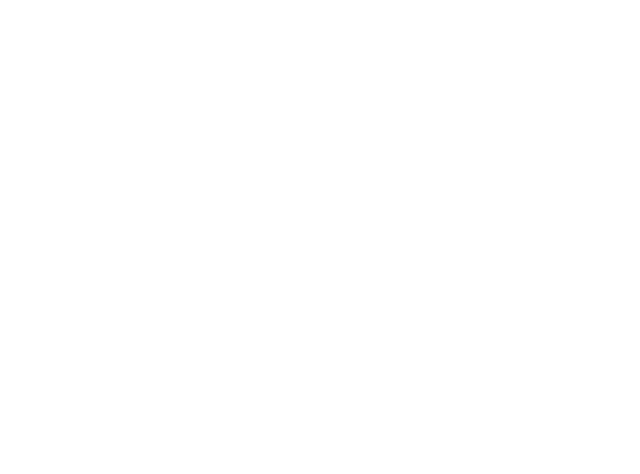
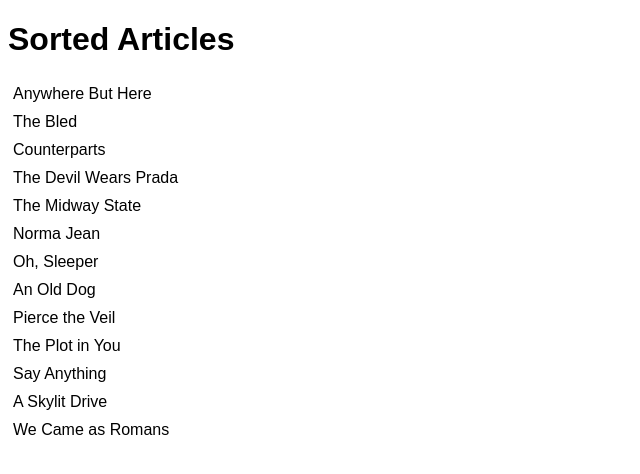
Before and after one commit to acciojob/sorting-articles-Pravalpratap, a website: page main.html in a window 1280 px wide. Shown: the whole page, without its empty margins (0-640 px from the left). Drawn offline with Linux system fonts and the light colour scheme.

Commit message:
created a submission

```diff
--- a/main.html
+++ b/main.html
@@ -1,16 +1,51 @@
 <!DOCTYPE html>
+<html lang="en">
+<head>
+  <meta charset="UTF-8">
+  <meta name="viewport" content="width=device-width, initial-scale=1.0">
+  <title>Sorted Articles</title>
+  <style>
+    body {
+      font-family: Arial, sans-serif;
+    }
+    ul#band {
+      list-style-type: none;
+      padding: 0;
+    }
+    ul#band li {
+      padding: 5px;
+    }
+  </style>
+</head>
+<body>
+  <h1>Sorted Articles</h1>
+  <ul id="band"></ul>
 
-<html>
+  <script>
+    const bands = [
+      'The Plot in You', 'The Devil Wears Prada', 'Pierce the Veil',
+      'Norma Jean', 'The Bled', 'Say Anything', 'The Midway State',
+      'We Came as Romans', 'Counterparts', 'Oh, Sleeper', 'A Skylit Drive',
+      'Anywhere But Here', 'An Old Dog'
+    ];
 
-<head>
-	<link rel="stylesheet" href="styles.css">
-</head>
+    // Function to strip articles from the band names
+    function stripArticle(bandName) {
+      return bandName.replace(/^(a |an |the )/i, '').trim();
+    }
 
-<body>
-	<!-- the entire body must be written by student -->
-    <script type="text/javascript" src="./script.js">
-</script>
+    // Sort the bands
+    const sortedBands = bands.sort((a, b) => stripArticle(a).localeCompare(stripArticle(b)));
 
+    // Get the UL element
+    const bandList = document.getElementById('band');
+
+    // Create LI elements for each sorted band and append to the UL
+    sortedBands.forEach(band => {
+      const li = document.createElement('li');
+      li.textContent = band;
+      bandList.appendChild(li);
+    });
+  </script>
 </body>
-
 </html>
```
